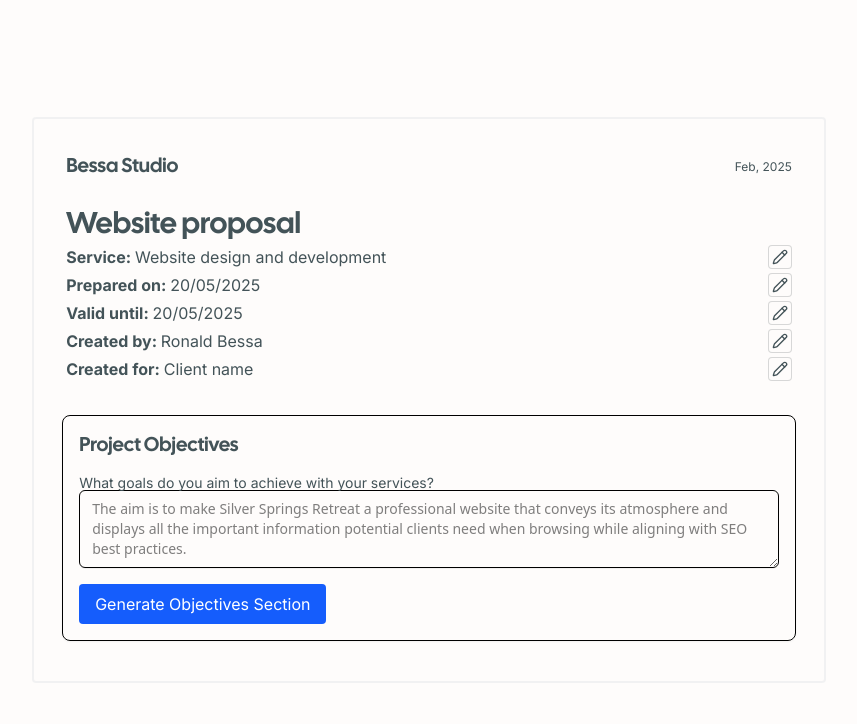
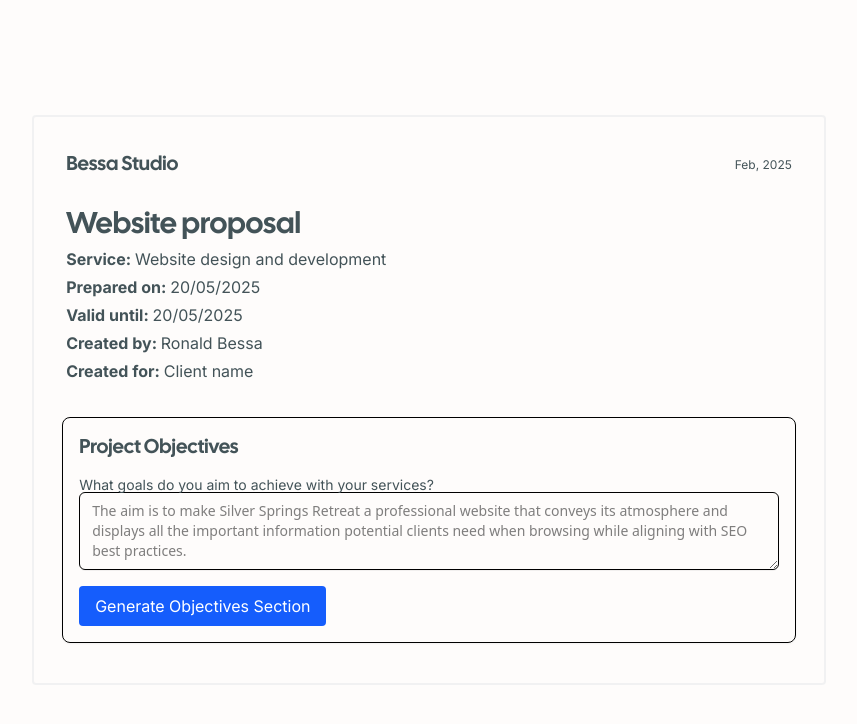
Before and after one commit to rnldbss/bessa-studio-proposal-generator, a Next.js app: page /edit-proposal in a window 1280 px wide. Shown: the top 724 px of the page, without its empty margins (211-1068 px from the left). Built offline with nearby package versions, Linux system fonts and the light colour scheme.

Commit message:
Added components for Editing headings and field

```diff
--- a/src/components/proposal/InfoSection.tsx
+++ b/src/components/proposal/InfoSection.tsx
@@ -1,24 +1,17 @@
 "use client";
 
-import TextInput from "./inputs/TextInput";
 import { useState } from "react";
-import { Pencil } from "lucide-react";
-import { Button } from "../ui/button";
-// interface infoSectionParagraphProps {
-//   title: string;
-//   userInput: string;
-//   defaultValue: string;
-//   onClick: () => void;
-// }
+import EditableField from "./inputs/EditableField";
+import EditableHeading from "./inputs/EditableHeading";
 
 export default function InfoSection() {
-  // Proposal fields
-  const [proposalTitle, setProposalTitle] = useState("");
-  const [proposalService, setProposalService] = useState("");
-  const [proposalPreparedOn, setProposalPreparedOn] = useState("");
-  const [proposalExpireDate, setProposalExpireDate] = useState("");
-  const [proposalAuthor, setProposalAuthor] = useState("");
-  const [proposalFor, setProposalFor] = useState("");
+  // Info Section fields' state
+  const [infoSectionTitle, setInfoSectionTitle] = useState("");
+  const [infoSectionService, setInfoSectionService] = useState("");
+  const [infoSectionPreparedDate, setInfoSectionPreparedDate] = useState("");
+  const [infoSectionExpireDate, setInfoSectionExpireDate] = useState("");
+  const [infoSectionAuthor, setInfoSectionAuthor] = useState("");
+  const [infoSectionFor, setInfoSectionFor] = useState("");
 
   // Track current editing field and it's temporary value
   const [editingField, setEditingField] = useState<string | null>(null);
@@ -29,144 +22,92 @@ export default function InfoSection() {
       id: "service",
       title: "Service",
       label: "What service did you provide?",
-      userInput: proposalService,
-      onUpdate: setProposalService,
+      userInput: infoSectionService,
+      onUpdate: setInfoSectionService,
       defaultValue: "Website design and development",
     },
     {
       id: "prepared-on",
       title: "Prepared on",
       label: "What date it was created?",
-      userInput: proposalPreparedOn,
-      onUpdate: setProposalPreparedOn,
+      userInput: infoSectionPreparedDate,
+      onUpdate: setInfoSectionPreparedDate,
       defaultValue: "20/05/2025",
     },
     {
       id: "valid-until",
       title: "Valid until",
       label: "When will it expire?",
-      userInput: proposalExpireDate,
-      onUpdate: setProposalExpireDate,
+      userInput: infoSectionExpireDate,
+      onUpdate: setInfoSectionExpireDate,
       defaultValue: "20/05/2025",
     },
     {
       id: "created-by",
       title: "Created by",
       label: "Who's the author?",
-      userInput: proposalAuthor,
-      onUpdate: setProposalAuthor,
+      userInput: infoSectionAuthor,
+      onUpdate: setInfoSectionAuthor,
       defaultValue: "Ronald Bessa",
     },
     {
       id: "created-for",
       title: "Created for",
       label: "Who's it for?",
-      userInput: proposalFor,
-      onUpdate: setProposalFor,
+      userInput: infoSectionFor,
+      onUpdate: setInfoSectionFor,
       defaultValue: "Client name",
     },
   ];
 
-  // Save id and current value from the field that started editing
+  // Save id and current value and mark field that started editing
+  // then set the current value into the temporary value
   const startEditing = (id: string, currentValue: string) => {
     setEditingField(id);
     setTempInputValue(currentValue || "");
   };
 
+  // Save the user input and end editing
   const saveValue = (onUpdate: (value: string) => void) => {
     onUpdate(tempInputValue);
     setEditingField(null);
   };
 
-  // Cancel editing
+  // Discard edits
   const cancelEditing = () => {
     setEditingField(null);
   };
 
   return (
     <div>
-      <h1 className="text-3xl px-1">{proposalTitle || "Website proposal"}</h1>
-      {infoSectionData.map((field) => (
-        <div
-          key={field.id}
-          className={`px-1 py-0.5 rounded-sm  ${
-            editingField === field.id
-              ? "ring my-4 px-3 py-3 ring-level-2"
-              : "hover:ring ring-accent"
-          }`}
-        >
-          {editingField === field.id ? (
-            <div className="flex flex-col gap-4">
-              <div className="flex justify-between items-center">
-                <div>
-                  <span className="font-semibold">{field.title}: </span>
-                  <span>{field.userInput || field.defaultValue}</span>
-                </div>
-              </div>
-              <div className="flex flex-col gap-3">
-                <TextInput
-                  title={field.title}
-                  label={field.label}
-                  inputValue={tempInputValue}
-                  onChange={(value) => setTempInputValue(value)}
-                  defaultValue={field.defaultValue}
-                />
-                <div className="flex gap-2">
-                  <Button size={"sm"} onClick={() => saveValue(field.onUpdate)}>
-                    Set
-                  </Button>
-                  <Button
-                    variant={"outline"}
-                    size={"sm"}
-                    onClick={cancelEditing}
-                  >
-                    Cancel
-                  </Button>
-                </div>
-              </div>
-            </div>
-          ) : (
-            <div className="flex justify-between items-center">
-              <div>
-                <span className="font-semibold">{field.title}: </span>
-                <span>{field.userInput || field.defaultValue}</span>
-              </div>
-              <Button
-                size={"icon"}
-                variant={"outline"}
-                className="hover:bg-level-0 hover:border-accent group"
-                onClick={() =>
-                  startEditing(field.id, field.userInput || field.defaultValue)
-                }
-              >
-                <Pencil className="h-3 w-3 stroke-on-level-0 group-hover:stroke-accent transition-all" />
-              </Button>
-            </div>
-          )}
-        </div>
-      ))}
+      <EditableHeading
+        value={editingField === "title" ? tempInputValue : infoSectionTitle}
+        defaultValue="Website proposal"
+        isEditing={editingField === "title"}
+        onStartEdit={() => startEditing("title", infoSectionTitle)}
+        onChange={setTempInputValue}
+        onSave={() => saveValue(setInfoSectionTitle)}
+        onCancel={cancelEditing}
+        as="h1"
+      />
+      {infoSectionData.map((field) => {
+        const isActive = editingField === field.id;
+
+        return (
+          <EditableField
+            key={field.id}
+            title={field.title}
+            label={field.label}
+            value={isActive ? tempInputValue : field.userInput}
+            defaultValue={field.defaultValue}
+            isEditing={isActive}
+            onStartEdit={() => startEditing(field.id, field.userInput)}
+            onChange={setTempInputValue}
+            onSave={() => saveValue(field.onUpdate)}
+            onCancel={cancelEditing}
+          />
+        );
+      })}
     </div>
   );
 }
-
-// function InfoSectionParagraph({
-//   title,
-//   userInput,
-//   defaultValue,
-//   onClick,
-// }: infoSectionParagraphProps) {
-//   return (
-//     <div className="hover:ring group ring-accent rounded-sm px-1 py-0.5 flex justify-between items-center">
-//       <p>
-//         <strong>{title}: </strong>
-//         {userInput || defaultValue}
-//       </p>
-//       <button
-//         onClick={onClick}
-//         className="hidden group group-hover:block ring ring-level-5 hover:ring-accent p-0.5 rounded-xs"
-//       >
-//         <Pencil className=" stroke-level-5 w-4 h-4" />
-//       </button>
-//     </div>
-//   );
-// }
--- /dev/null
+++ b/src/components/proposal/inputs/EditableField.tsx
@@ -0,0 +1,81 @@
+"use client";
+
+import TextInput from "./TextInput";
+import { Button } from "@/components/ui/button";
+import { Pencil } from "lucide-react";
+
+interface EditableFieldProps {
+  title: string;
+  label: string;
+  value: string;
+  defaultValue: string;
+  isEditing: boolean;
+  onStartEdit: () => void;
+  onChange: (value: string) => void;
+  onSave: () => void;
+  onCancel: () => void;
+}
+export default function EditableField({
+  title,
+  label,
+  value,
+  defaultValue,
+  isEditing,
+  onStartEdit,
+  onChange,
+  onSave,
+  onCancel,
+}: EditableFieldProps) {
+  return (
+    <div
+      className={`px-1 py-0.5 rounded-sm group ${
+        isEditing
+          ? "ring my-4 px-3 py-3 ring-level-2"
+          : "hover:ring ring-accent"
+      }`}
+    >
+      {isEditing ? (
+        <div className="flex flex-col gap-4">
+          <div className="flex justify-between items-center">
+            <div>
+              <span className="font-semibold">{title}: </span>
+              <span>{value || defaultValue}</span>
+            </div>
+          </div>
+          <div className="flex flex-col gap-3">
+            <TextInput
+              title={title}
+              label={label}
+              inputValue={value}
+              onChange={onChange}
+              defaultValue={defaultValue}
+            />
+            <div className="flex gap-2">
+              <Button size="sm" onClick={onSave}>
+                Set
+              </Button>
+              <Button variant="outline" size="sm" onClick={onCancel}>
+                Cancel
+              </Button>
+            </div>
+          </div>
+        </div>
+      ) : (
+        <div className="flex justify-between items-center">
+          <div>
+            <span className="font-semibold">{title}: </span>
+            <span>{value || defaultValue}</span>
+          </div>
+          <Button
+            size="icon"
+            variant="outline"
+            className="hover:bg-level-0 hidden group-hover:inline-flex hover:[&>svg]:stroke-accent hover:border-accent group"
+            onClick={onStartEdit}
+          >
+            <Pencil className="h-3 w-3 stroke-on-level-1  transition-all" />
+          </Button>
+        </div>
+      )}
+    </div>
+  );
+}
--- /dev/null
+++ b/src/components/proposal/inputs/EditableHeading.tsx
@@ -0,0 +1,70 @@
+"use client";
+
+import TextInput from "./TextInput";
+import { Button } from "@/components/ui/button";
+import { Pencil } from "lucide-react";
+
+interface EditableHeadingProps {
+  value: string;
+  defaultValue: string;
+  as?: "h1" | "h2" | "h3";
+  isEditing: boolean;
+  onStartEdit: () => void;
+  onChange: (value: string) => void;
+  onSave: () => void;
+  onCancel: () => void;
+}
+
+export default function EditableHeading({
+  value,
+  defaultValue,
+  as: Heading = "h1",
+  isEditing,
+  onStartEdit,
+  onChange,
+  onSave,
+  onCancel,
+}: EditableHeadingProps) {
+  return (
+    <div
+      className={`px-1 py-0.5 rounded-sm group ${
+        isEditing
+          ? "ring my-4 px-3 py-3 ring-level-2"
+          : "hover:ring ring-accent"
+      }`}
+    >
+      {isEditing ? (
+        <div className="flex flex-col gap-3 my-4">
+          <Heading className="text-3xl">{value || defaultValue}</Heading>
+          <TextInput
+            title="Title"
+            label="What is the title of this proposal?"
+            inputValue={value}
+            onChange={onChange}
+            defaultValue={defaultValue}
+          />
+          <div className="flex gap-2">
+            <Button size="sm" onClick={onSave}>
+              Set
+            </Button>
+            <Button variant="outline" size="sm" onClick={onCancel}>
+              Cancel
+            </Button>
+          </div>
+        </div>
+      ) : (
+        <div className="flex justify-between items-center group">
+          <Heading className="text-3xl">{value || defaultValue}</Heading>
+          <Button
+            size="icon"
+            variant="outline"
+            className="hover:bg-level-0 hidden group-hover:inline-flex hover:[&>svg]:stroke-accent hover:border-accent"
+            onClick={onStartEdit}
+          >
+            <Pencil className="h-3 w-3 stroke-on-level-1 transition-all" />
+          </Button>
+        </div>
+      )}
+    </div>
+  );
+}
--- a/src/components/ui/button.tsx
+++ b/src/components/ui/button.tsx
@@ -13,7 +13,7 @@ const buttonVariants = cva(
         destructive:
           "bg-destructive text-white shadow-xs hover:bg-destructive/90 focus-visible:ring-destructive/20 dark:focus-visible:ring-destructive/40 dark:bg-destructive/60",
         outline:
-          "border bg-level-0 hover:bg-accent hover:text-on-accent border-level-5",
+          "border-[2px] bg-level-0 hover:bg-accent hover:text-on-accent border-level-5",
         secondary:
           "bg-secondary text-secondary-foreground shadow-xs hover:bg-secondary/80",
         ghost:
```
